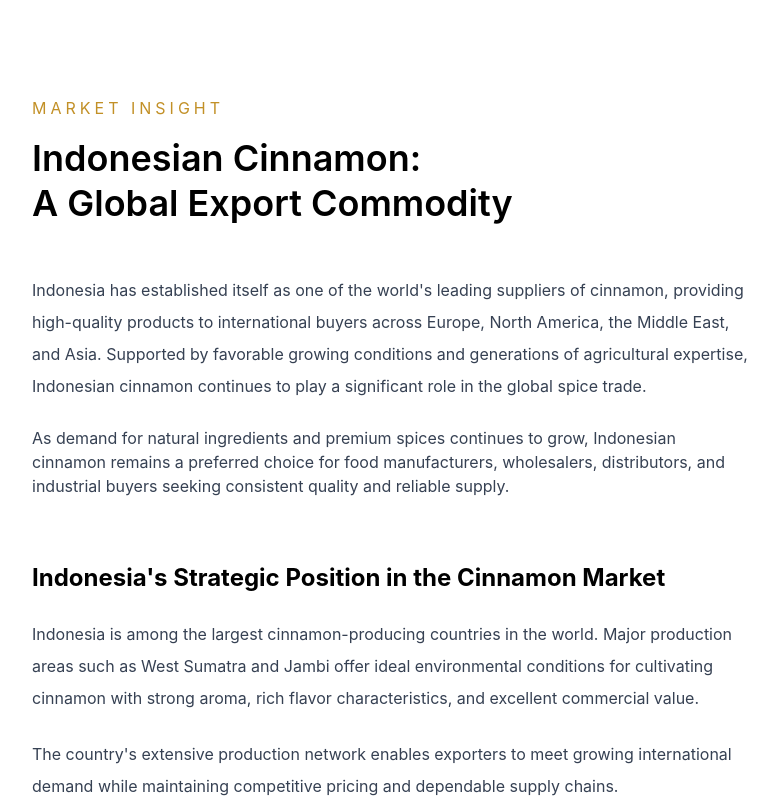
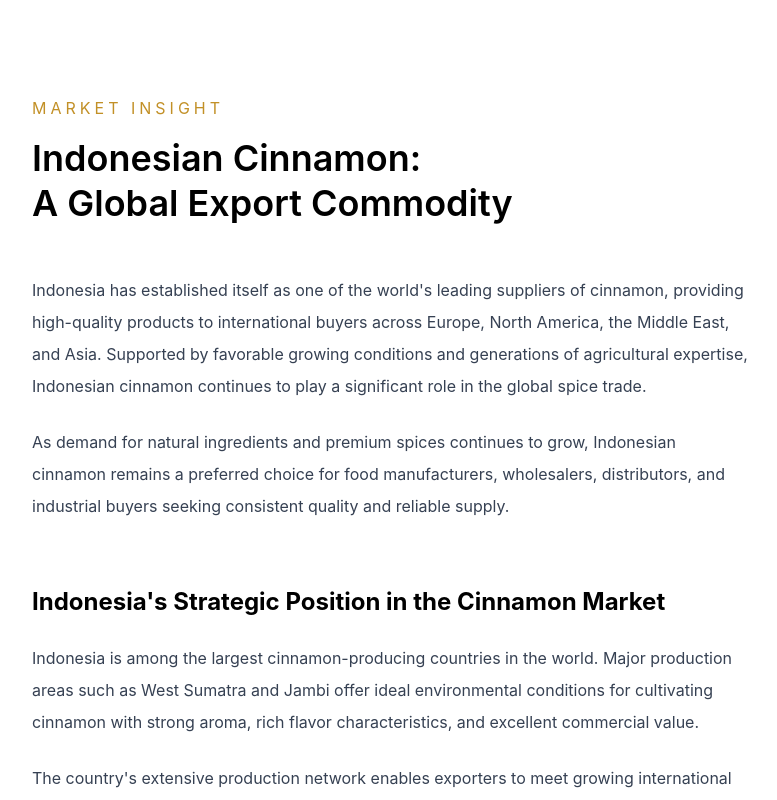
Before and after one commit to delvoraorigins-source/delvora-origins, a Next.js app: page /articles/cinnamon-export-guide in a window 1280 px wide. Shown: the top 800 px of the page, without its empty margins (248-1025 px from the left). Built offline with nearby package versions, Linux system fonts and the light colour scheme.

Commit message:
Update homepage and articles

```diff
--- a/app/articles/cinnamon-export-guide/page.tsx
+++ b/app/articles/cinnamon-export-guide/page.tsx
@@ -21,7 +21,7 @@ return ( <main className="max-w-3xl mx-auto px-6 py-24">
     spice trade.
   </p>
 
-  <p className="mb-6 text-gray-700 leading-6">
+  <p className="mb-6 text-gray-700 leading-8">
     As demand for natural ingredients and premium spices continues to grow,
     Indonesian cinnamon remains a preferred choice for food manufacturers,
     wholesalers, distributors, and industrial buyers seeking consistent
```
